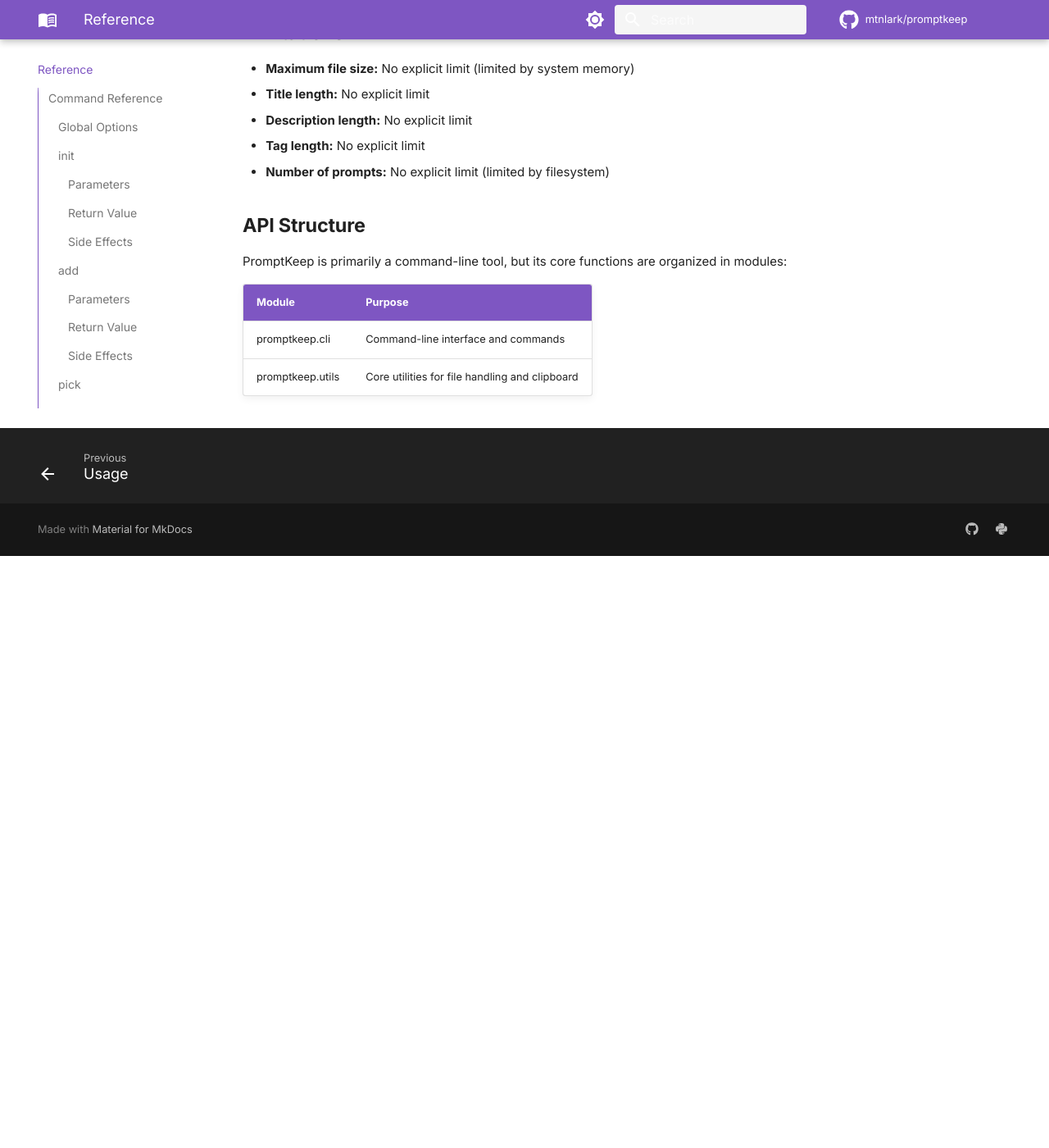
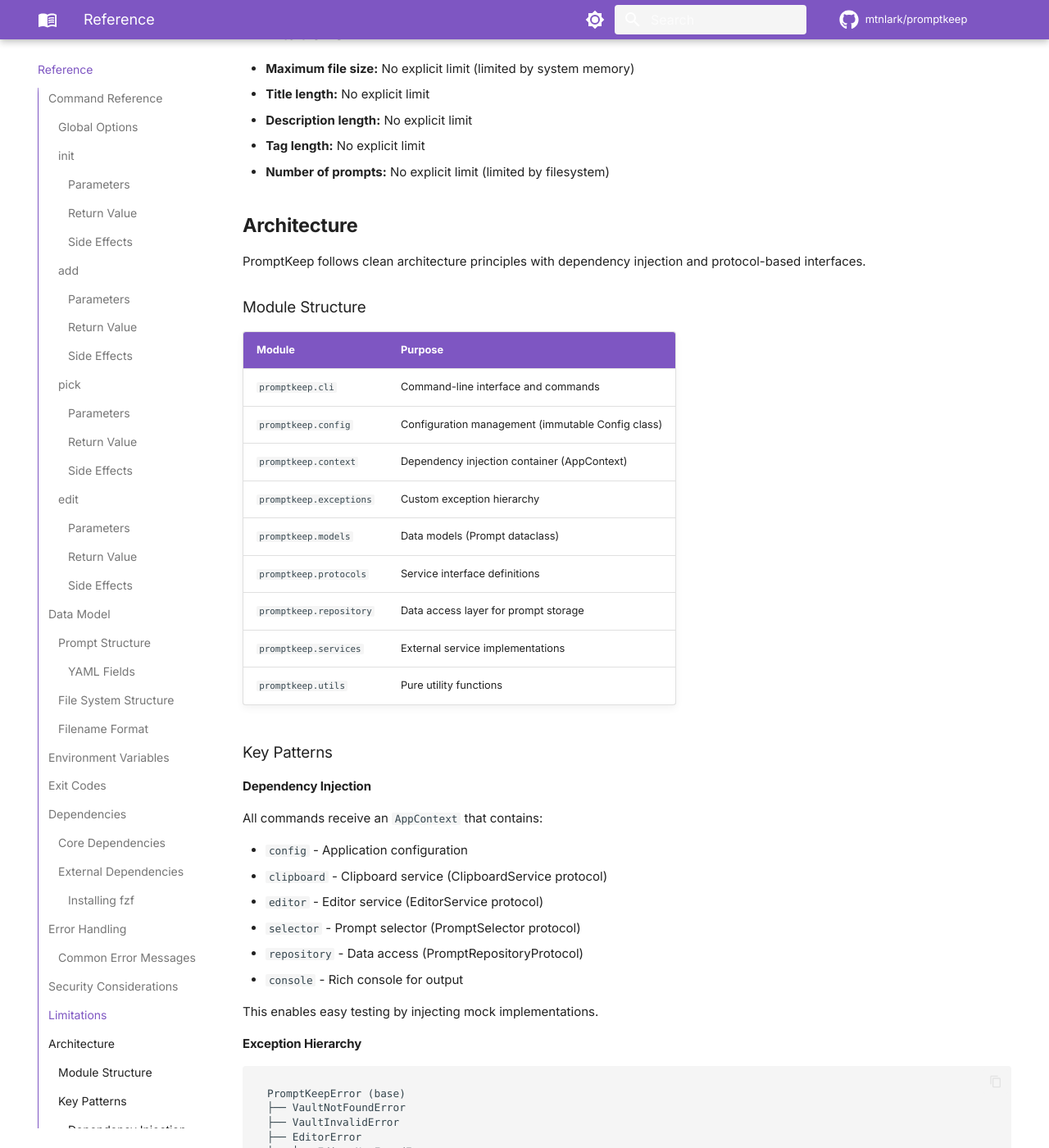
Before and after one commit to mtnlark/promptkeep, an MkDocs documentation site: the page built from docs/reference.md, in a window 1280 px wide and 1400 px high, scrolled down 6068 px. Shown: the whole window at 82% size. Built offline with MkDocs 1.6.1 and Material for MkDocs 9.7.7, drawn with Linux system fonts in a browser that asks for light colours; comment, search, counter and statistics services are not loaded; the version menu is left out; before the commit the page ends 6746 px from its top, so only the background shows below that; some of the changed text lies outside the part shown.

Commit message:
docs: update documentation with architecture details
- Add Architecture section to README and index.md
- Update reference.md with module structure and patterns
- Add architecture guidelines to contributing.md
- Document dependency injection, protocols, and exception hierarchy

Co-Authored-By: Claude Opus 4.5 <noreply@anthropic.com>

````diff
--- a/docs/reference.md
+++ b/docs/reference.md
@@ -231,11 +231,55 @@ Where:
 - **Tag length:** No explicit limit
 - **Number of prompts:** No explicit limit (limited by filesystem)
 
-## API Structure
+## Architecture
 
-PromptKeep is primarily a command-line tool, but its core functions are organized in modules:
+PromptKeep follows clean architecture principles with dependency injection and protocol-based interfaces.
 
-| Module              | Purpose                                     |
-|---------------------|---------------------------------------------|
-| promptkeep.cli      | Command-line interface and commands         |
-| promptkeep.utils    | Core utilities for file handling and clipboard |
+### Module Structure
+
+| Module                  | Purpose                                           |
+|-------------------------|---------------------------------------------------|
+| `promptkeep.cli`        | Command-line interface and commands               |
+| `promptkeep.config`     | Configuration management (immutable Config class) |
+| `promptkeep.context`    | Dependency injection container (AppContext)       |
+| `promptkeep.exceptions` | Custom exception hierarchy                        |
+| `promptkeep.models`     | Data models (Prompt dataclass)                    |
+| `promptkeep.protocols`  | Service interface definitions                     |
+| `promptkeep.repository` | Data access layer for prompt storage              |
+| `promptkeep.services`   | External service implementations                  |
+| `promptkeep.utils`      | Pure utility functions                            |
+
+### Key Patterns
+
+#### Dependency Injection
+
+All commands receive an `AppContext` that contains:
+
+- `config` - Application configuration
+- `clipboard` - Clipboard service (ClipboardService protocol)
+- `editor` - Editor service (EditorService protocol)
+- `selector` - Prompt selector (PromptSelector protocol)
+- `repository` - Data access (PromptRepositoryProtocol)
+- `console` - Rich console for output
+
+This enables easy testing by injecting mock implementations.
+
+#### Exception Hierarchy
+
+```
+PromptKeepError (base)
+├── VaultNotFoundError
+├── VaultInvalidError
+├── EditorError
+│   └── EditorNotFoundError
+└── SelectorError
+    └── SelectorNotFoundError
+```
+
+#### Configuration Precedence
+
+Configuration values are resolved in this order (highest to lowest):
+
+1. Explicit command-line arguments
+2. Environment variables (`PROMPTKEEP_VAULT`, `EDITOR`)
+3. Default values
````
Also changed, not shown: README.md (+36 -0 lines), docs/contributing.md (+31 -3 lines), docs/index.md (+11 -0 lines).
